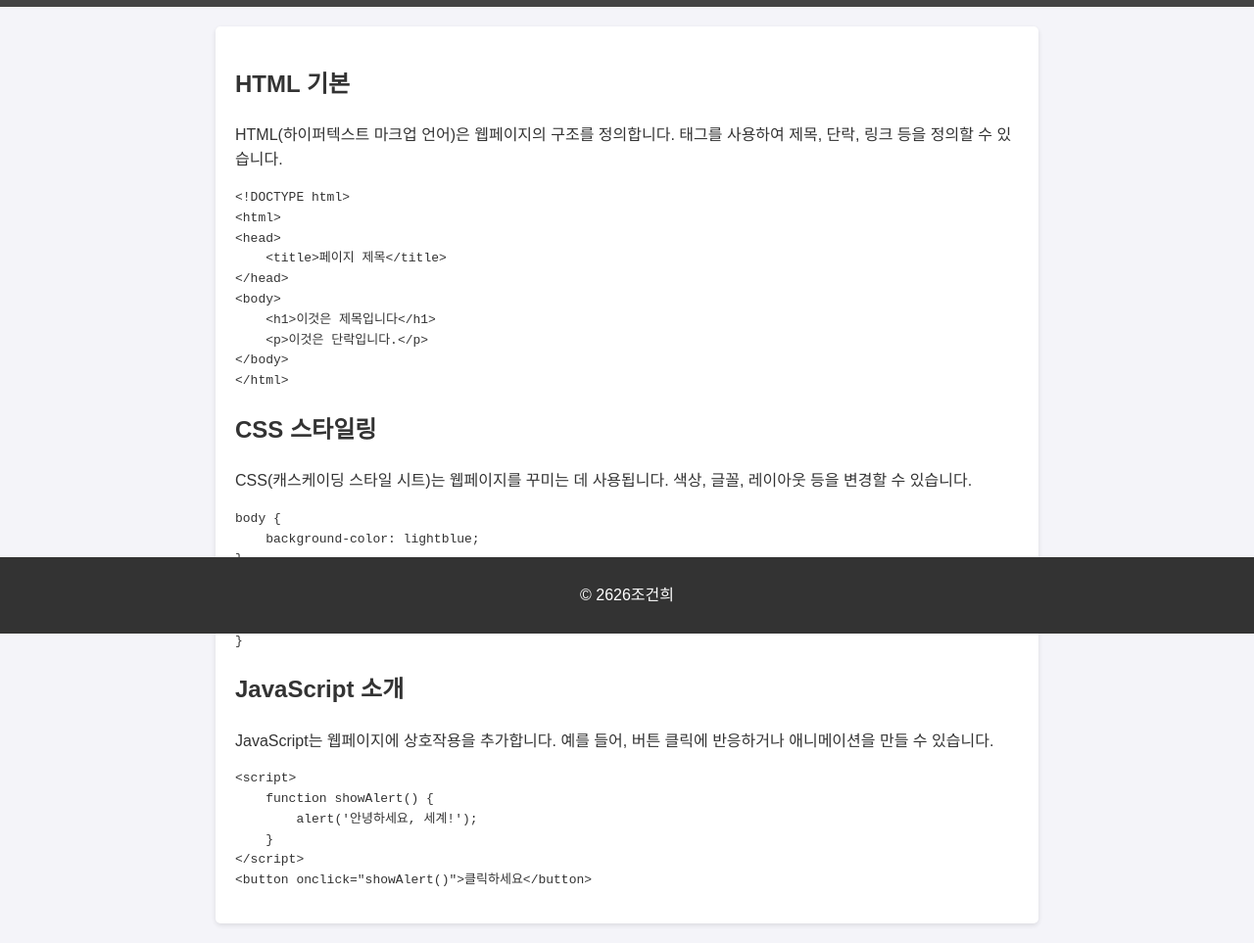
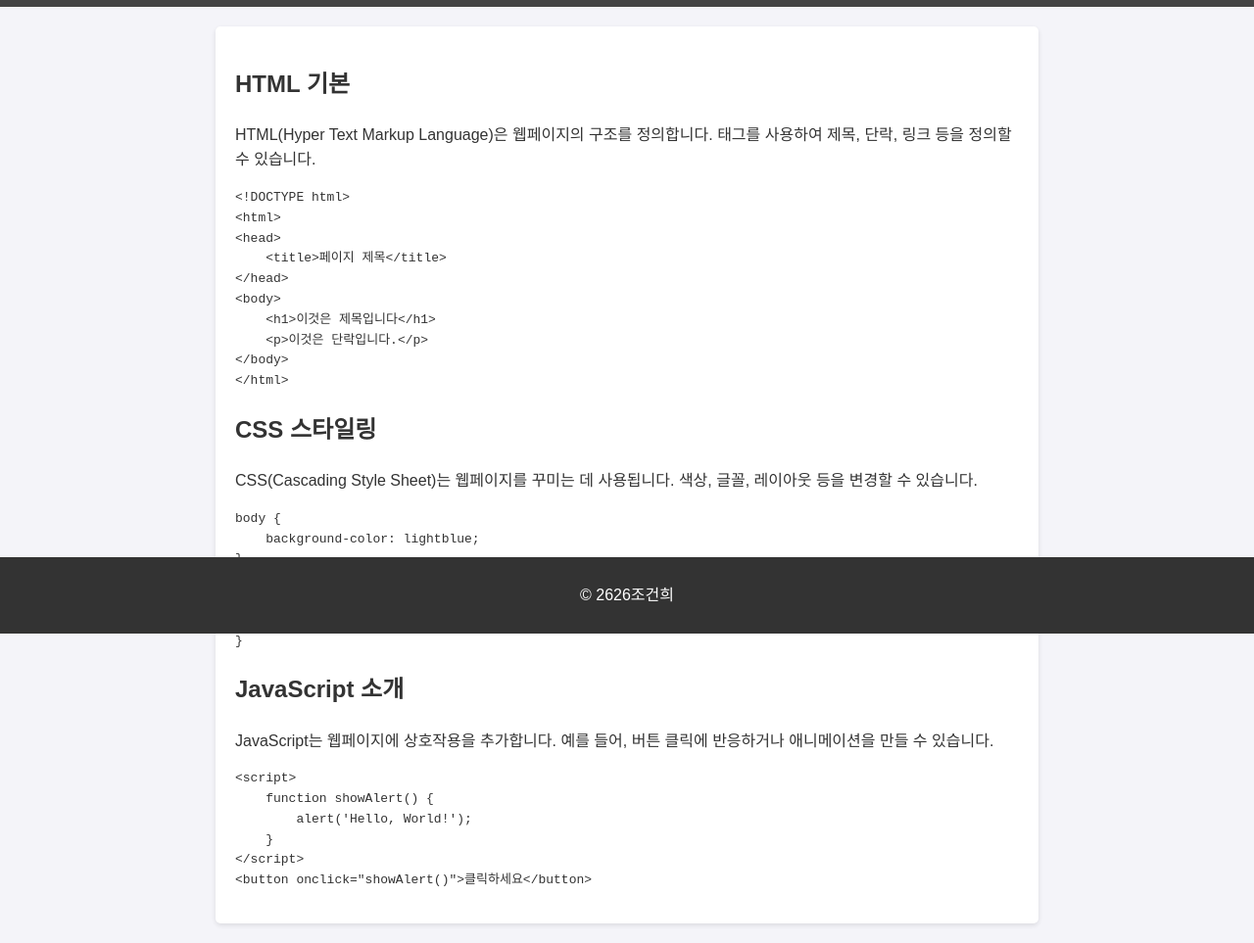
Before and after one commit to gungun077/qweqwe, a plain HTML site: page index.html in a window 1280 px wide. Shown: the part 153-1116 px from the top of the page at 98% size. Drawn offline with Linux system fonts and the light colour scheme.

Commit message:
Update index.html

```diff
--- a/index.html
+++ b/index.html
@@ -68,7 +68,7 @@
 <div class="container">
     <section id="html">
         <h2>HTML 기본</h2>
-        <p>HTML(하이퍼텍스트 마크업 언어)은 웹페이지의 구조를 정의합니다. 태그를 사용하여 제목, 단락, 링크 등을 정의할 수 있습니다.</p>
+        <p>HTML(Hyper Text Markup Language)은 웹페이지의 구조를 정의합니다. 태그를 사용하여 제목, 단락, 링크 등을 정의할 수 있습니다.</p>
         <pre><code>&lt;!DOCTYPE html&gt;
 &lt;html&gt;
 &lt;head&gt;
@@ -83,7 +83,7 @@
 
     <section id="css">
         <h2>CSS 스타일링</h2>
-        <p>CSS(캐스케이딩 스타일 시트)는 웹페이지를 꾸미는 데 사용됩니다. 색상, 글꼴, 레이아웃 등을 변경할 수 있습니다.</p>
+        <p>CSS(Cascading Style Sheet)는 웹페이지를 꾸미는 데 사용됩니다. 색상, 글꼴, 레이아웃 등을 변경할 수 있습니다.</p>
         <pre><code>body {
     background-color: lightblue;
 }
@@ -98,7 +98,7 @@ h1 {
         <p>JavaScript는 웹페이지에 상호작용을 추가합니다. 예를 들어, 버튼 클릭에 반응하거나 애니메이션을 만들 수 있습니다.</p>
         <pre><code>&lt;script&gt;
     function showAlert() {
-        alert('안녕하세요, 세계!');
+        alert('Hello, World!');
     }
 &lt;/script&gt;
 &lt;button onclick="showAlert()"&gt;클릭하세요&lt;/button&gt;</code></pre>
```
